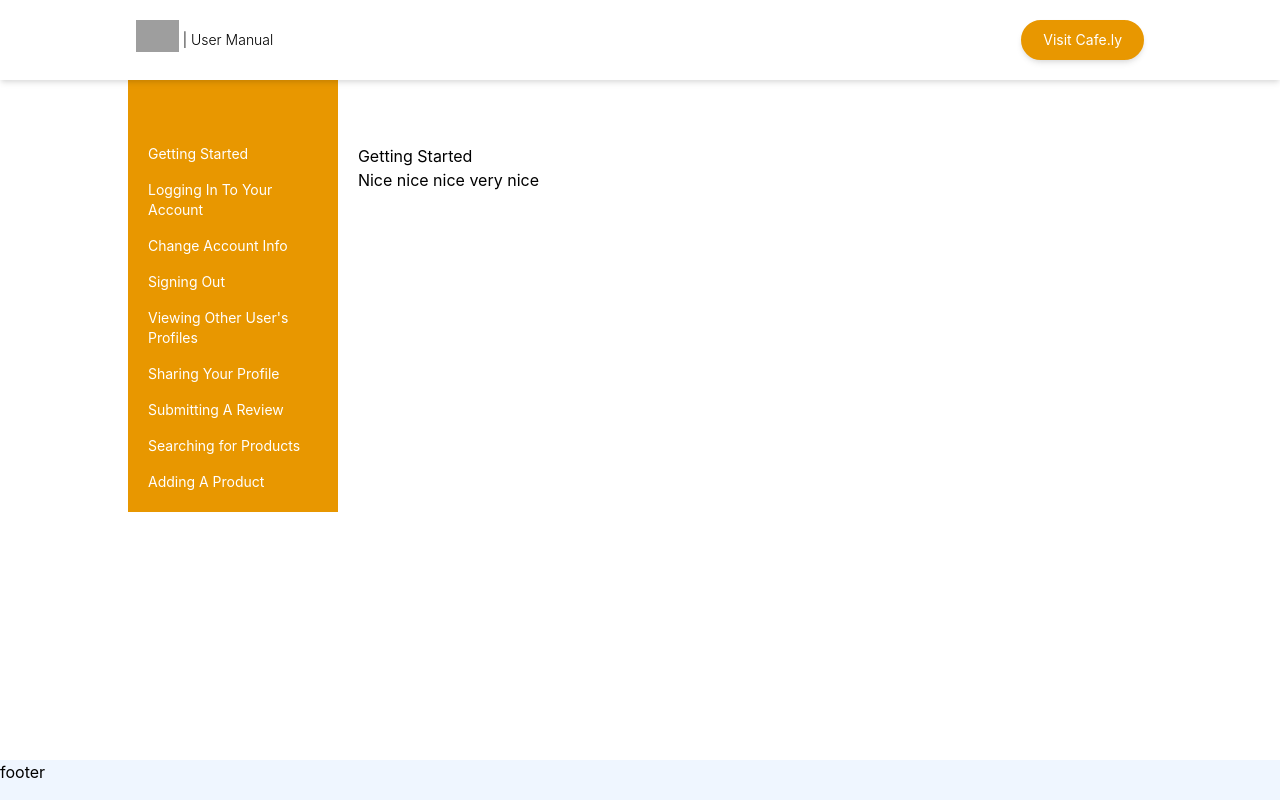
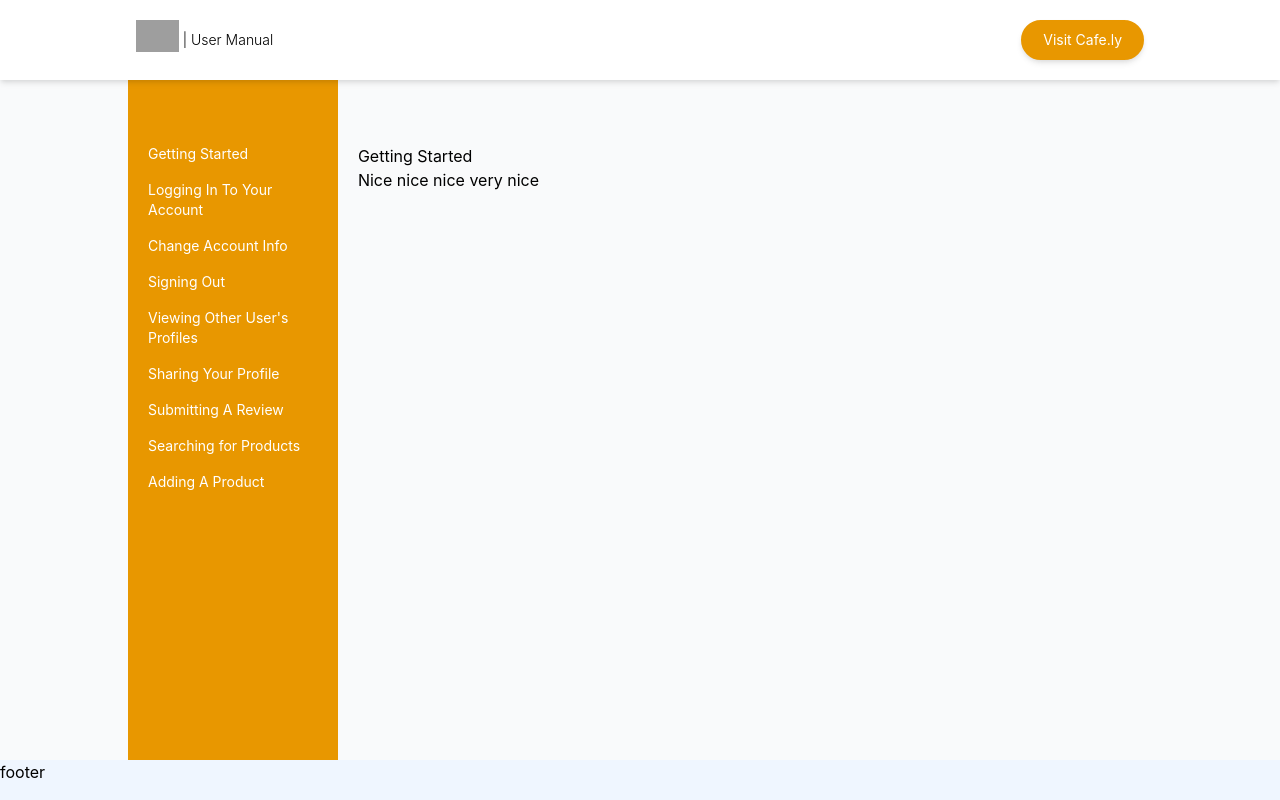
Before and after one commit to seajayrubynose/cafely-manual, a Next.js app: page / in a window 1280 px wide. Built offline with nearby package versions, Linux system fonts and the light colour scheme; grey boxes are pictures that could not be loaded.

Commit message:
Bg color of main is dimmer

```diff
--- a/pages/index.tsx
+++ b/pages/index.tsx
@@ -7,17 +7,18 @@ export default function Home() {
   return (
     <>
       <Head>
-        <title>Home Page</title>
+        <title>Cafe.ly | User Manual</title>
         <meta name="description" content="Generated by create next app" />
         <link rel="icon" href="/favicon.ico" />
       </Head>
-
-      <div className="flex flex-grow flex-col h-full w-full max-w-5xl mx-auto">
-        <div className="flex">
-          <SideNav />
-          <div className="w-full p-5 pt-16">
-            <h1>Getting Started</h1>
-            <p>Nice nice nice very nice</p>
+      <div className="flex flex-grow flex-col bg-gray-50">
+        <div className="flex flex-grow flex-col h-full w-full max-w-5xl mx-auto">
+          <div className="flex flex-grow">
+            <SideNav />
+            <div className="w-full p-5 pt-16">
+              <h1>Getting Started</h1>
+              <p>Nice nice nice very nice</p>
+            </div>
           </div>
         </div>
       </div>
```
